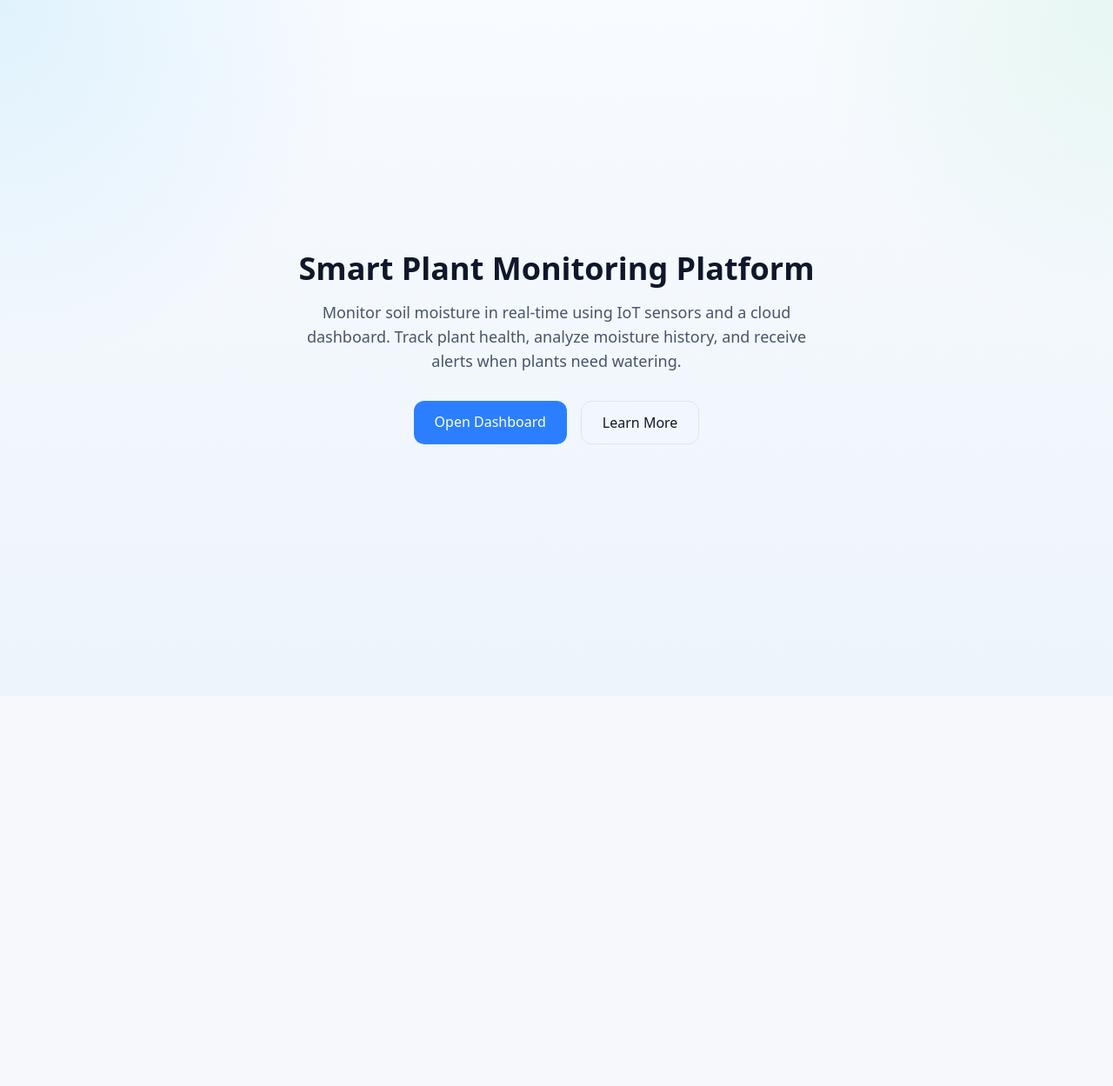
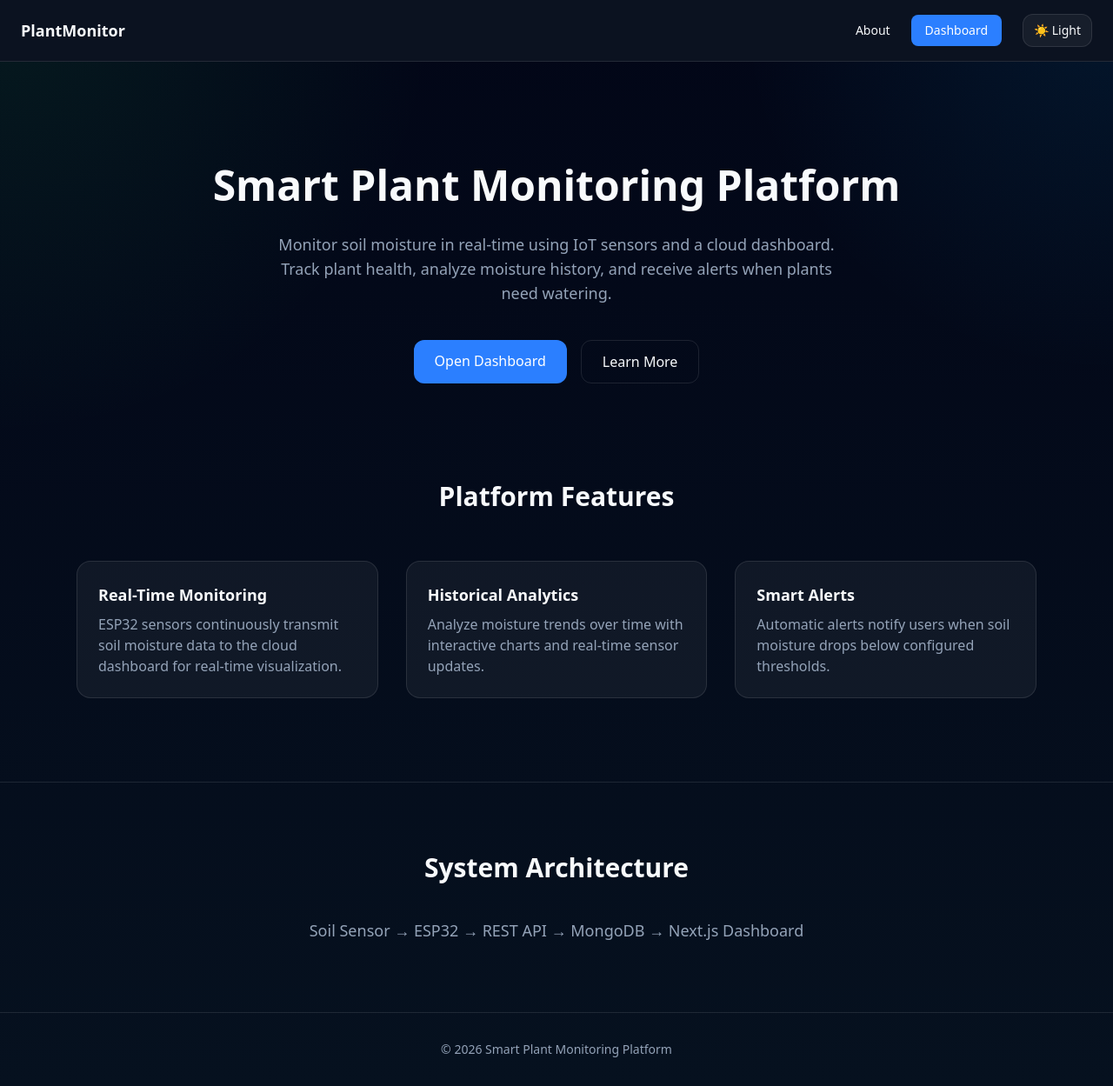
Before and after one commit to HridaySaikia/soil_moisture_iot, a Next.js app: page / in a window 1280 px wide. Shown: the whole page at 87% size. Before the commit the page ends 800 px from the top, so only its background shows below. Built offline with nearby package versions, Linux system fonts and the light colour scheme.

Commit message:
Add full landing page sections

```diff
--- a/src/app/page.tsx
+++ b/src/app/page.tsx
@@ -1,22 +1,69 @@
 "use client";
 
 import Link from "next/link";
+import ThemeToggle from "@/components/ThemeToggle";
 
 export default function Home() {
   return (
-    <main className="min-h-screen flex flex-col items-center justify-center text-center px-6"
-      style={{ background: "var(--page-bg)", color: "var(--text-primary)" }}
+    <main
+      className="min-h-screen"
+      style={{
+        background: "var(--page-bg)",
+        color: "var(--text-primary)",
+      }}
     >
-      <h1 className="text-4xl font-bold mb-4">
+
+      {/* NAVBAR */}
+      <nav
+        className="border-b backdrop-blur-xl"
+        style={{
+          borderColor: "var(--border)",
+          background: "var(--bg-secondary)",
+        }}
+      >
+        <div className="mx-auto flex max-w-7xl items-center justify-between px-6 py-4">
+
+          <h1 className="text-lg font-semibold">
+            PlantMonitor
+          </h1>
+
+          <div className="flex items-center gap-6">
+            <Link href="/about" className="text-sm">
+              About
+            </Link>
+
+            <Link
+              href="/dashboard"
+              className="px-4 py-2 rounded-lg bg-blue-500 text-white text-sm"
+            >
+              Dashboard
+            </Link>
+
+            <ThemeToggle />
+          </div>
+
+        </div>
+      </nav>
+
+
+      {/* HERO */}
+      <section className="mx-auto max-w-6xl px-6 py-28 text-center">
+
+        <h1 className="text-5xl font-bold leading-tight">
           Smart Plant Monitoring Platform
         </h1>
 
-      <p className="text-lg max-w-xl mb-8" style={{ color: "var(--text-secondary)" }}>
-        Monitor soil moisture in real-time using IoT sensors and a cloud dashboard.
-        Track plant health, analyze moisture history, and receive alerts when plants need watering.
+        <p
+          className="mt-6 text-lg max-w-2xl mx-auto"
+          style={{ color: "var(--text-secondary)" }}
+        >
+          Monitor soil moisture in real-time using IoT sensors and a cloud
+          dashboard. Track plant health, analyze moisture history, and receive
+          alerts when plants need watering.
         </p>
 
-      <div className="flex gap-4">
+        <div className="mt-10 flex justify-center gap-4">
+
           <Link
             href="/dashboard"
             className="px-6 py-3 rounded-xl bg-blue-500 text-white font-medium"
@@ -31,7 +78,110 @@ export default function Home() {
           >
             Learn More
           </Link>
+
         </div>
+
+      </section>
+
+
+      {/* FEATURES */}
+      <section className="mx-auto max-w-6xl px-6 pb-24">
+
+        <h2 className="text-3xl font-semibold text-center mb-14">
+          Platform Features
+        </h2>
+
+        <div className="grid md:grid-cols-3 gap-8">
+
+          <div
+            className="rounded-2xl border p-6"
+            style={{
+              borderColor: "var(--border)",
+              background: "var(--card)",
+            }}
+          >
+            <h3 className="text-lg font-semibold mb-2">
+              Real-Time Monitoring
+            </h3>
+
+            <p style={{ color: "var(--text-secondary)" }}>
+              ESP32 sensors continuously transmit soil moisture data to the
+              cloud dashboard for real-time visualization.
+            </p>
+          </div>
+
+          <div
+            className="rounded-2xl border p-6"
+            style={{
+              borderColor: "var(--border)",
+              background: "var(--card)",
+            }}
+          >
+            <h3 className="text-lg font-semibold mb-2">
+              Historical Analytics
+            </h3>
+
+            <p style={{ color: "var(--text-secondary)" }}>
+              Analyze moisture trends over time with interactive charts and
+              real-time sensor updates.
+            </p>
+          </div>
+
+          <div
+            className="rounded-2xl border p-6"
+            style={{
+              borderColor: "var(--border)",
+              background: "var(--card)",
+            }}
+          >
+            <h3 className="text-lg font-semibold mb-2">
+              Smart Alerts
+            </h3>
+
+            <p style={{ color: "var(--text-secondary)" }}>
+              Automatic alerts notify users when soil moisture drops below
+              configured thresholds.
+            </p>
+          </div>
+
+        </div>
+
+      </section>
+
+
+      {/* ARCHITECTURE */}
+      <section
+        className="border-t py-20"
+        style={{ borderColor: "var(--border)" }}
+      >
+        <div className="mx-auto max-w-5xl text-center px-6">
+
+          <h2 className="text-3xl font-semibold mb-10">
+            System Architecture
+          </h2>
+
+          <p
+            className="text-lg"
+            style={{ color: "var(--text-secondary)" }}
+          >
+            Soil Sensor → ESP32 → REST API → MongoDB → Next.js Dashboard
+          </p>
+
+        </div>
+      </section>
+
+
+      {/* FOOTER */}
+      <footer
+        className="border-t py-8 text-center text-sm"
+        style={{
+          borderColor: "var(--border)",
+          color: "var(--text-secondary)",
+        }}
+      >
+        © {new Date().getFullYear()} Smart Plant Monitoring Platform
+      </footer>
+
     </main>
   );
 }
```
Lines whose indentation alone changed are shown as unchanged.
